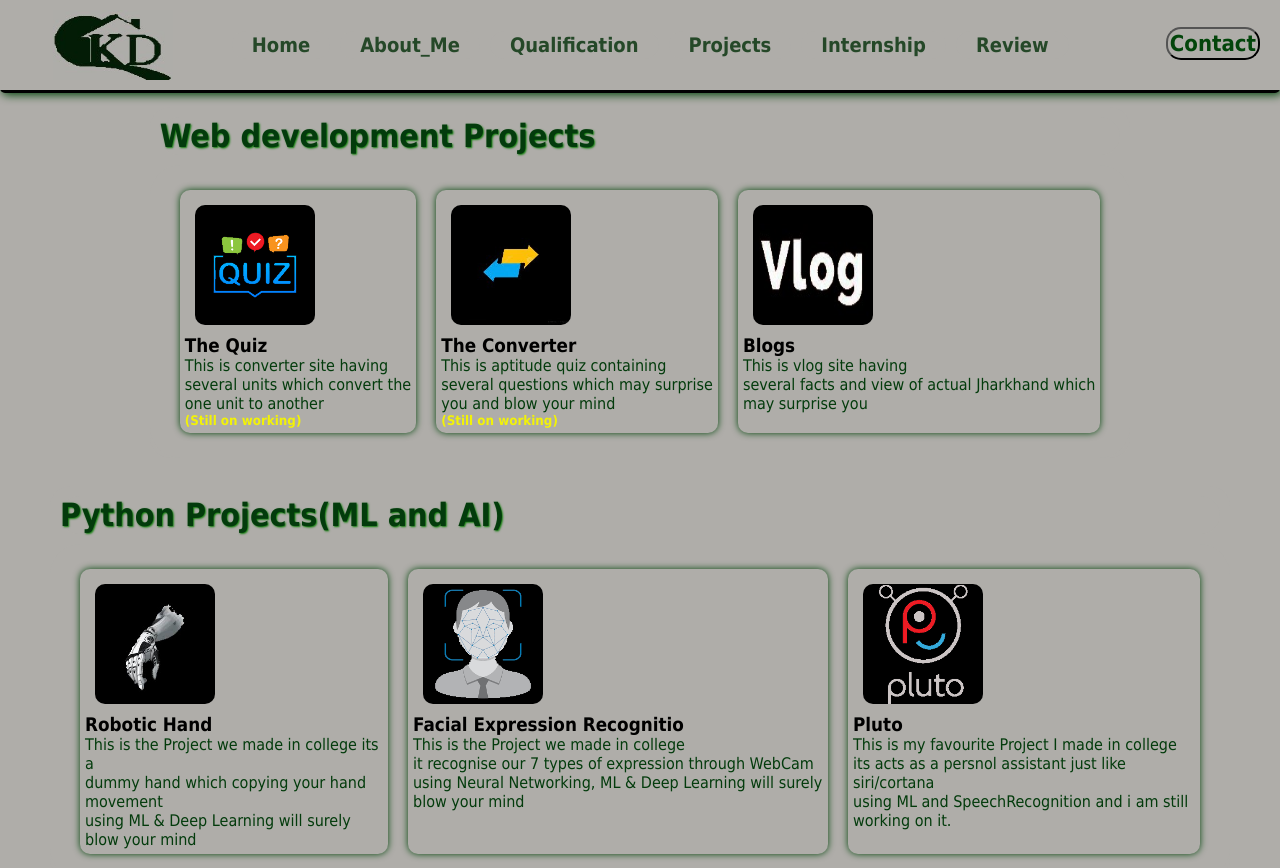
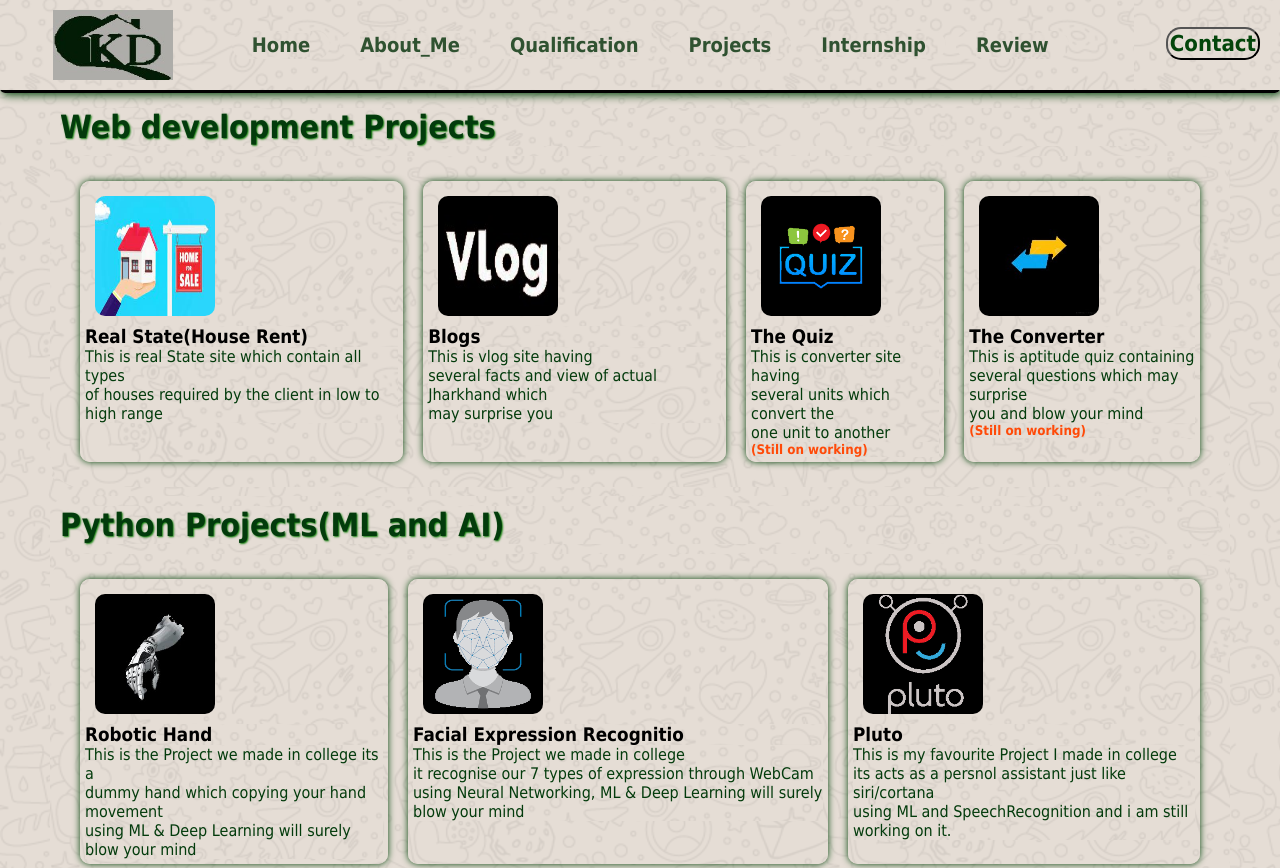
Before and after one commit to KuldeepSingh00048/portfolio1, a React (Create React App) app: page /project in a window 1280 px wide. Shown: the top 868 px of the page. Built offline with nearby package versions, Linux system fonts and the light colour scheme.

Commit message:
commit new

```diff
--- a/src/components/project.js
+++ b/src/components/project.js
@@ -5,6 +5,7 @@ import blog from '../images/project/vlog.jpg'
 import robot from '../images/project/robot.jpg'
 import face from '../images/project/face.png'
 import pluto from '../images/project/pluto.png'
+import realstate from '../images/project/realstate.jpg'
 
 const Project = () => {
   return (
@@ -12,39 +13,42 @@ const Project = () => {
       <div className='pfeild'>
         <h1> Web development Projects</h1>
         <div className='p'>
+          <a className='project ' href='https://kd-reunion-real-state.netlify.app' target='_blank'><img src={realstate} /> <div><h3> Real State(House Rent)</h3></div><div className='div'>
+            This is real State site which contain all types<br />
+             of houses required by the client in low to high range</div></a>
+          <a className='project' href='https://kd-blog.netlify.app' target='_blank'><img src={blog} /> <div><h3> Blogs</h3></div><div className='div'>
+            This is vlog site having <br />
+            several facts and view of actual Jharkhand which <br />
+            may surprise you</div></a>
           <a className='project' href='#'>
             <img src={quiz} />
             <div><h3> The Quiz</h3></div>
             <div className='div'>
-          This is converter site having <br/>
-          several units which convert the<br/>
+              This is converter site having <br />
+              several units which convert the<br />
               one unit to another<h5>(Still on working)</h5>
             </div>
           </a>
           <a className='project' href='#'><img src={converter} /> <div><h3> The Converter</h3></div><div className='div'>
-          This is aptitude quiz containing <br/>
-          several questions which may surprise<br/>
+            This is aptitude quiz containing <br />
+            several questions which may surprise<br />
             you and blow your mind <h5>(Still on working)</h5></div></a>
-          <a className='project' href='https://kd-blog.netlify.app' target='_blank'><img src={blog} /> <div><h3> Blogs</h3></div><div className='div'>
-          This is vlog site having <br/>
-          several facts and view of actual Jharkhand which <br/>
-          may surprise you</div></a>
         </div>
       </div>
       <div className='pfeild'>
         <h1> Python Projects(ML and AI)</h1>
         <div className='p'>
           <a className='project' href='https://kd-robo.netlify.app/' target='_blank'><img src={robot} /> <div><h3> Robotic Hand</h3></div><div className='div'>
-          This is the Project we made in college  its a  <br/>
-          dummy hand which copying your hand movement<br/>
+            This is the Project we made in college  its a  <br />
+            dummy hand which copying your hand movement<br />
             using ML & Deep Learning will surely blow your mind</div></a>
           <a className='project' href='https://kd-expression-recognition.netlify.app' target='_blank'><img src={face} /> <div><h3> Facial Expression Recognitio</h3></div><div className='div'>
-          This is the Project we made in college <br/>
-          it recognise our 7 types of expression through WebCam<br/>
+            This is the Project we made in college <br />
+            it recognise our 7 types of expression through WebCam<br />
             using Neural Networking, ML & Deep Learning will surely blow your mind</div></a>
           <a className='project' href='https://kd-pluto.netlify.app' target='_blank'><img src={pluto} /> <div><h3> Pluto</h3></div><div className='div'>
-          This is my favourite Project I made in college <br/>
-          its acts as a persnol assistant just like siri/cortana<br/>
+            This is my favourite Project I made in college <br />
+            its acts as a persnol assistant just like siri/cortana<br />
             using ML and SpeechRecognition and i am still working on it.</div></a>
         </div>
       </div>
--- a/src/components/style.css
+++ b/src/components/style.css
@@ -2,8 +2,8 @@
     margin: 0px;
     padding: 0px;
     font-family: Tahoma;
-    /* background-image: url('back2.png');  */
-    background-color:#AFADA9;
+    background-image: url('back2.png');
+    /* background-color:#AFADA9; */
 }
 
 .background{
@@ -418,7 +418,7 @@
 
 }
 .pmiddle .pfeild .p .project .div h5{
-    color:rgb(242, 242, 7);
+    color:rgb(255, 74, 8);
 
 }
 
```
Also changed, not shown: src/images/project/realstate.jpg (added). Lines whose indentation alone changed are shown as unchanged.
